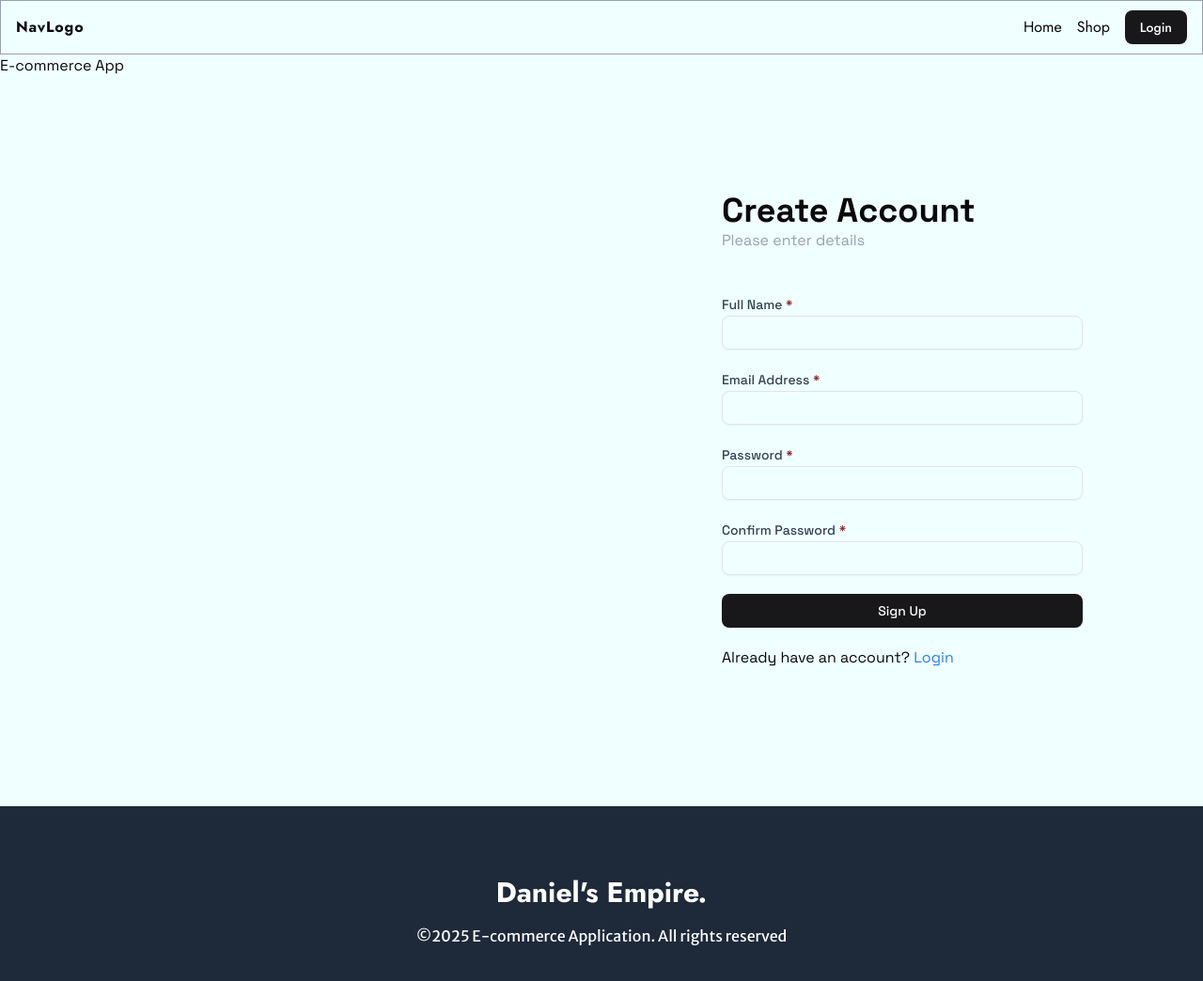
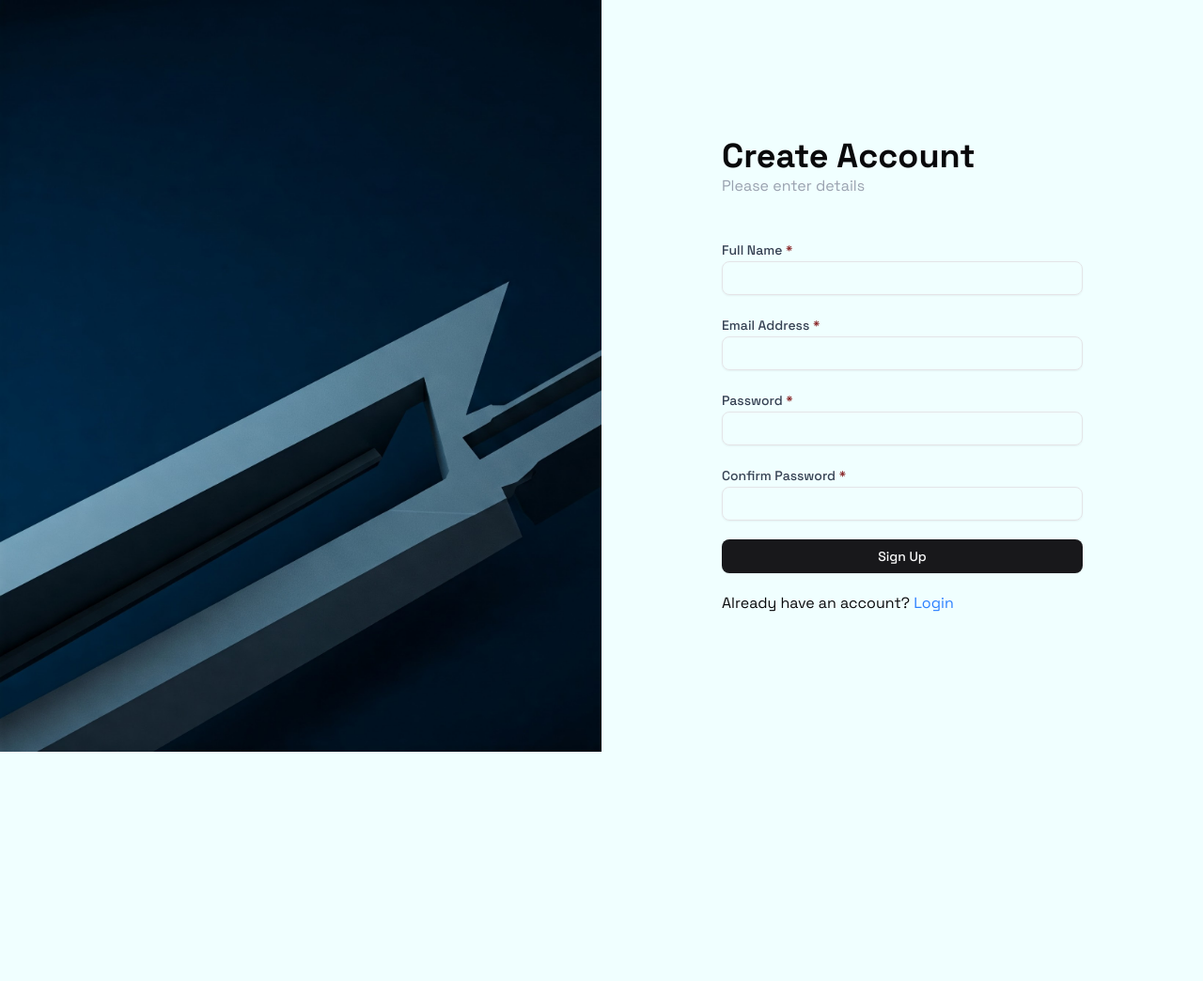
Before and after one commit to JoshuaOloton/e-commerce, a Next.js app: page /register in a window 1280 px wide. Shown: the top 1044 px of the page at 94% size. After the commit the page ends 800 px from the top, so only its background shows below. Built offline with nearby package versions, Linux system fonts and the light colour scheme; no server answers; a web font is replaced by a local one.

Commit message:
chore: app updates and ui improvements

```diff
--- a/app/(auth)/login/page.tsx
+++ b/app/(auth)/login/page.tsx
@@ -1,5 +1,6 @@
 "use client";
 
+import Image from "next/image";
 import Link from "next/link";
 import { Button } from "@/components/ui/button";
 import { Input } from "@/components/ui/input";
@@ -63,7 +64,8 @@ export default function page() {
   return (
     <section>
       <div className="flex justify-center h-screen">
-        <div className="flex-1  hidden md:block">E-commerce App</div>
+        <div className="flex-1 relative hidden md:block p-0 bg-[url(/assets/images/auth2.jpeg)] bg-cover">
+        </div>
         <div className="flex items-center flex-1">
           <div className="flex flex-col gap-5 w-4/5 max-w-96 mx-auto">
             <div className="">
--- a/app/(auth)/register/page.tsx
+++ b/app/(auth)/register/page.tsx
@@ -50,9 +50,8 @@ export default function page() {
   return (
     <section>
       <div className="flex justify-center h-screen">
-        <div className="flex-1 hidden md:block">
-          E-commerce App
-        </div>
+      <div className="flex-1 relative hidden md:block p-0 bg-[url(/assets/images/auth2.jpeg)] bg-cover">
+      </div>
         <div className="flex items-center flex-1">
           <div className="flex flex-col gap-5 w-4/5 max-w-96 mx-auto">
             <div className="mb-6">
--- a/app/LayoutWrapper.tsx
+++ b/app/LayoutWrapper.tsx
@@ -12,18 +12,18 @@ import { usePathname } from 'next/navigation';
 const LayoutWrapper = ({ children } : { children : React.ReactNode } ) => {
 
   const pathname = usePathname();
-  const hideNavbar = pathname === '/login' || pathname === '/signup';
+  const hideNavFooter = pathname === '/login' || pathname === '/register';
 
   return (
     <SessionProvider>
       <Provider store={store}>
         <PersistGate loading={null} persistor={persistor}>
           <Toaster richColors />
-          {!hideNavbar && <Navbar /> }
+          {!hideNavFooter && <Navbar /> }
           <div className="min-h-screen">
             {children}
           </div>
-          <Footer />
+          {!hideNavFooter && <Footer /> }
         </PersistGate>
       </Provider>
     </SessionProvider>
--- a/components/Footer.tsx
+++ b/components/Footer.tsx
@@ -2,7 +2,7 @@
 
 const Footer = () => {
   return (
-    <section className='h-52 bg-gray-800 text-white flex justify-center items-center'>
+    <section className='h-52 bg-gray-900 text-white flex justify-center items-center'>
       <div className="text-center">
         <h5 className='font-bold font-jost text-3xl my-4'>Daniel's Empire.</h5>
         <p className="font-merriweather-sans">&copy;2025 E-commerce Application. All rights reserved</p>
--- a/components/Navbar.tsx
+++ b/components/Navbar.tsx
@@ -17,9 +17,12 @@ const Navbar = () => {
   const [isMenuOpen, setIsMenuOpen] = useState(false);
 
   const logOut = () => {
-    signOut(); // signout redirects to / home page by default
+    signOut({
+      redirect: false,
+    }); // signout redirects to / home page by default
     // pass redirect: false to signOut to prevent redirection
     toast.info("Logout successful");
+    router.replace("/");
   };
 
   return (
--- a/types/index.ts
+++ b/types/index.ts
@@ -5,4 +5,6 @@ export interface ProductSchema {
     image: string;
     category: string;
     desc: string;
+    dealAccepted?: boolean;
+    dealPrice?: number;
 }
```
Also changed, not shown: public/assets/images/auth.jpeg (added), public/assets/images/auth2.jpeg (added).
